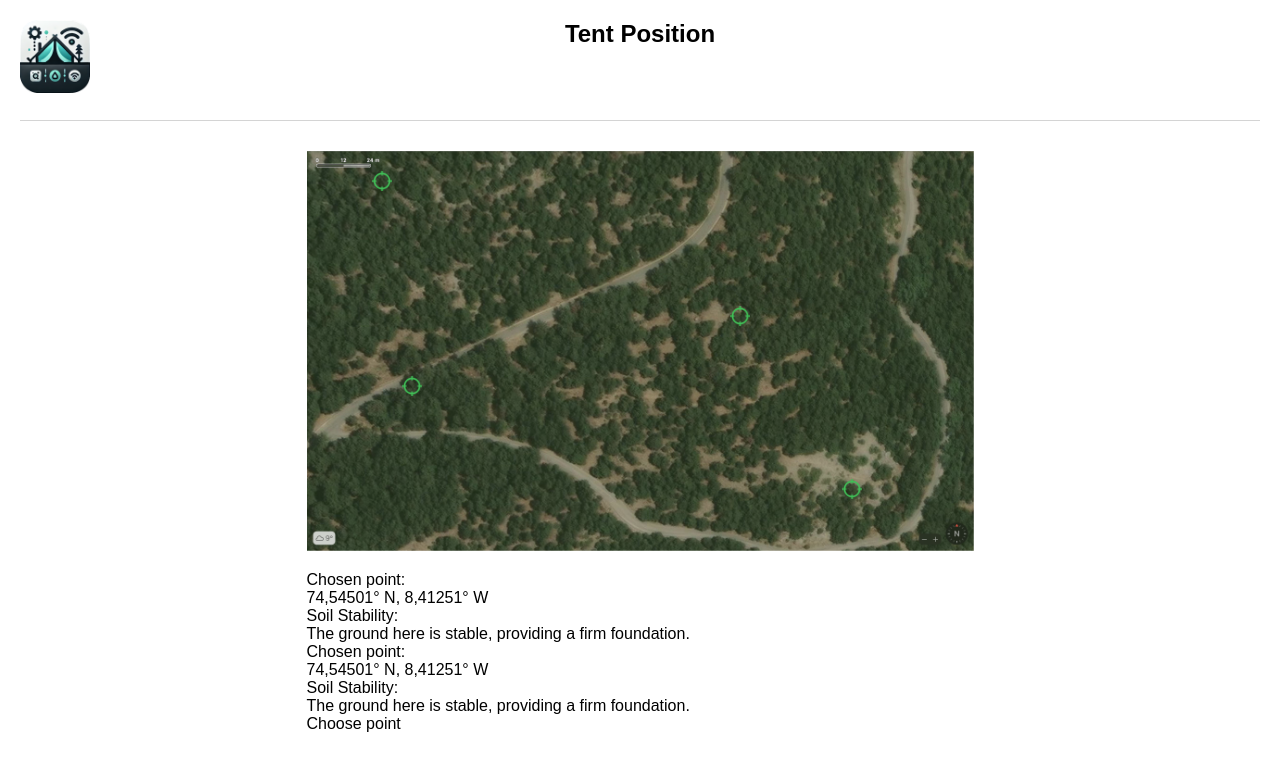
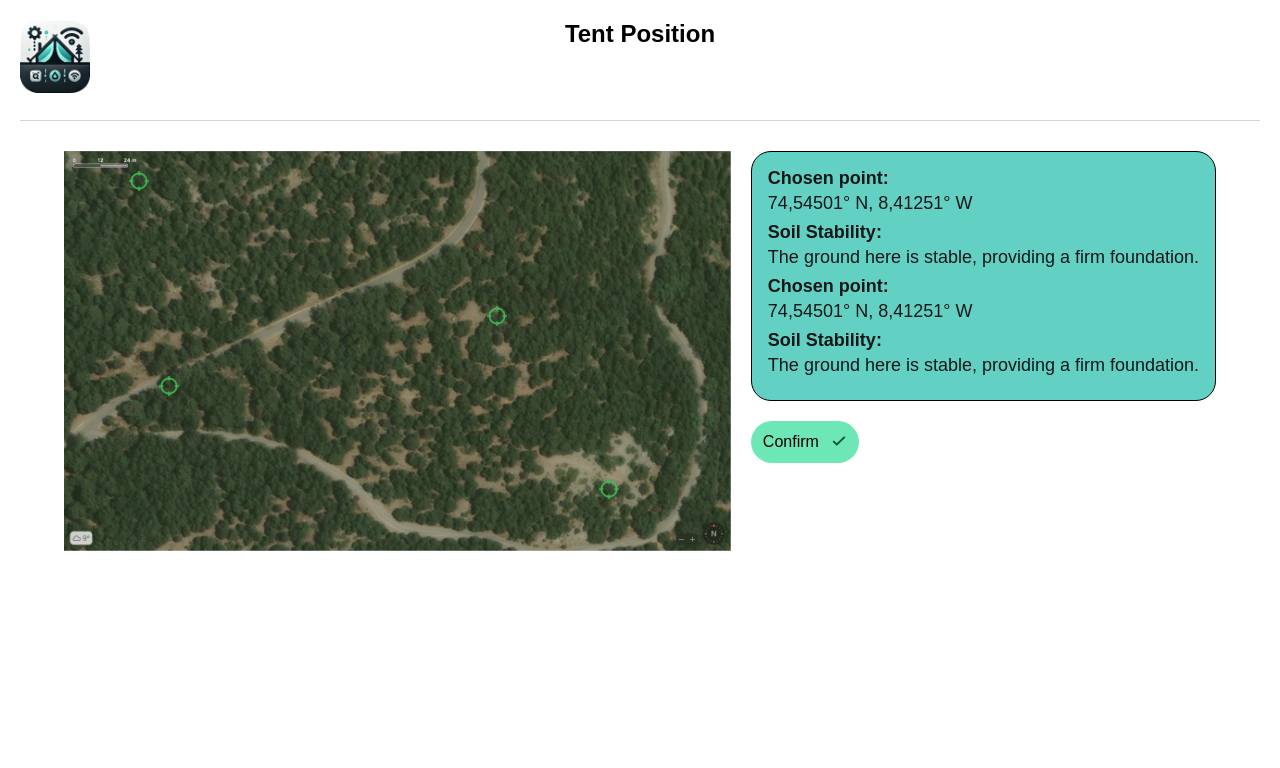
Before and after one commit to dimitry-lzs/hciWeb, a React app: page /tent-position in a window 1280 px wide. Shown: the top 768 px of the page. Built offline with nearby package versions, Linux system fonts and the light colour scheme.

Commit message:
Progress on map

```diff
--- /dev/null
+++ b/src/components/ConfirmButton/ConfirmButton.less
@@ -0,0 +1,56 @@
+.ConfirmButton {
+    font-size: 16px;
+    padding: 12px;
+    border-radius: 28px;
+    width: min-content;
+    display: flex;
+    flex-direction: row;
+    cursor: pointer;
+    transition: background-color 0.3s, color 0.3s;
+
+    &.blue {
+        color: #164E63;
+        background-color: #67E8F9;
+
+        &:hover {
+            background-color: #4ED9E9;
+        }
+    }
+
+    &.green {
+        color: black;
+        background-color: #6EE7B7;
+
+        &:hover {
+            background-color: #5ED8A7;
+        }
+    }
+
+    &.yellow {
+        color: #1C274C;
+        background-color: #FACC15;
+
+        &:hover {
+            background-color: #F0B40A;
+        }
+    }
+
+    .ConfirmButtonIcon {
+        margin-left: 12px;
+        width: 16px;
+        height: 16px;
+        background-position: center;
+        background-size: cover;
+        background-repeat: no-repeat;
+
+        &.tick {
+            background-image: url('../../assets/Tick.svg');
+        }
+        &.weather {
+            background-image: url('../../assets/WeatherButtonIcon.svg');
+        }
+        &.battery {
+            background-image: url('../../assets/BatteryLow.svg');
+        }
+    }
+}
--- /dev/null
+++ b/src/components/ConfirmButton/index.tsx
@@ -0,0 +1,25 @@
+import React from 'react';
+
+import './ConfirmButton.less';
+
+export enum ButtonIcon {
+    Tick = 'tick',
+    Settings = 'settings',
+    Weather = 'weather',
+    Battery = 'battery',
+}
+
+export enum ButtonColor {
+    Green = 'green',
+    Blue = 'blue',
+    Yellow = 'yellow',
+}
+
+export default function ConfirmButton({ icon, color }: { icon: ButtonIcon; color: ButtonColor }) {
+    return (
+        <div className={`ConfirmButton ${color}`}>
+            Confirm
+            <div className={`ConfirmButtonIcon ${icon}`} />
+        </div>
+    );
+}
--- /dev/null
+++ b/src/components/InfoContainer/InfoContainer.less
@@ -0,0 +1,17 @@
+.InfoContainer {
+    color: #171717;
+    padding: 16px;
+    background-color: #63D0C4;
+    border-radius: 20px;
+    margin-bottom: 20px;
+    border: 1px black solid;
+
+    .InfoRow {
+        font-size: 18px;
+        padding-bottom: 8px;
+        .InfoLabel {
+            font-weight: bold;
+            padding-bottom: 4px;
+        }
+    }
+}
--- /dev/null
+++ b/src/components/InfoContainer/index.tsx
@@ -0,0 +1,20 @@
+import React from 'react';
+
+import './InfoContainer.less';
+
+export function InfoRow({ label, value }: { label: string; value: string }) {
+    return (
+        <div className='InfoRow'>
+            <div className='InfoLabel'>{label}</div>
+            <div className='InfoValue'>{value}</div>
+        </div>
+    );
+}
+
+export default function InfoContainer({ children }: { children: React.ReactNode }) {
+    return (
+        <div className='InfoContainer'>
+            {children}
+        </div>
+    );
+}
--- a/src/pages/TentPosition/TentPosition.less
+++ b/src/pages/TentPosition/TentPosition.less
@@ -8,7 +8,7 @@
     .MapContainer {
         padding: 30px;
         display: flex;
-        flex-direction: column;
+        flex-direction: row;
         justify-content: center;
         gap: 20px;
 
--- a/src/pages/TentPosition/index.tsx
+++ b/src/pages/TentPosition/index.tsx
@@ -1,7 +1,9 @@
 import React from 'react';
 import Header from '../../components/Header';
+import ConfirmButton, { ButtonColor, ButtonIcon } from '../../components/ConfirmButton';
 
 import './TentPosition.less';
+import InfoContainer, { InfoRow } from '../../components/InfoContainer';
 
 export default function TentPosition() {
     return (
@@ -16,28 +18,13 @@ export default function TentPosition() {
                         <div className='MapPoint fourth' />
                     </div>
                     <div className='MapControls'>
-                        <div className='InfoContainer'>
-                            <div className='InfoRow'>
-                                <div className='InfoLabel'>Chosen point:</div>
-                                <div className='InfoValue'>74,54501° N, 8,41251° W</div>
-                            </div>
-                            <div className='InfoRow'>
-                                <div className='InfoLabel'>Soil Stability:</div>
-                                <div className='InfoValue'>The ground here is stable, providing a firm foundation.</div>
-                            </div>
-                            <div className='InfoRow'>
-                                <div className='InfoLabel'>Chosen point:</div>
-                                <div className='InfoValue'>74,54501° N, 8,41251° W</div>
-                            </div>
-                            <div className='InfoRow'>
-                                <div className='InfoLabel'>Soil Stability:</div>
-                                <div className='InfoValue'>The ground here is stable, providing a firm foundation.</div>
-                            </div>
-                        </div>
-                        <div className='ConfirmButton'>
-                            Choose point
-                            <div className='Icon tick' />
-                        </div>
+                        <InfoContainer>
+                            <InfoRow label='Chosen point:' value='74,54501° N, 8,41251° W' />
+                            <InfoRow label='Soil Stability:' value='The ground here is stable, providing a firm foundation.' />
+                            <InfoRow label='Chosen point:' value='74,54501° N, 8,41251° W' />
+                            <InfoRow label='Soil Stability:' value='The ground here is stable, providing a firm foundation.' />
+                        </InfoContainer>
+                        <ConfirmButton icon={ButtonIcon.Tick} color={ButtonColor.Green} />
                     </div>
                 </div>
             </div>
```
Also changed, not shown: src/assets/BatteryLow.svg (added), src/assets/WeatherButtonIcon.svg (added).
